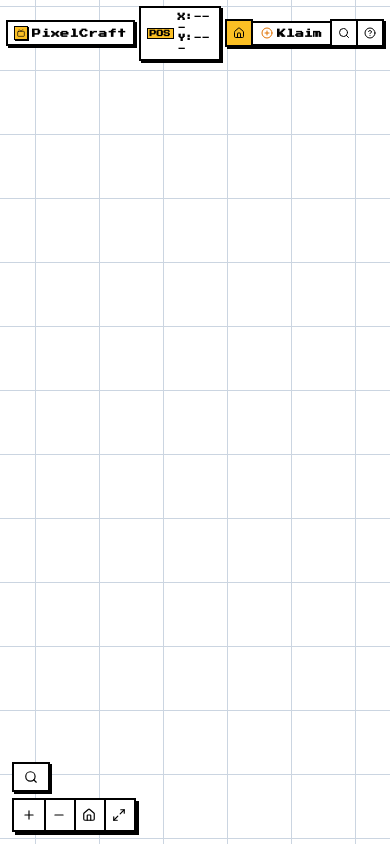
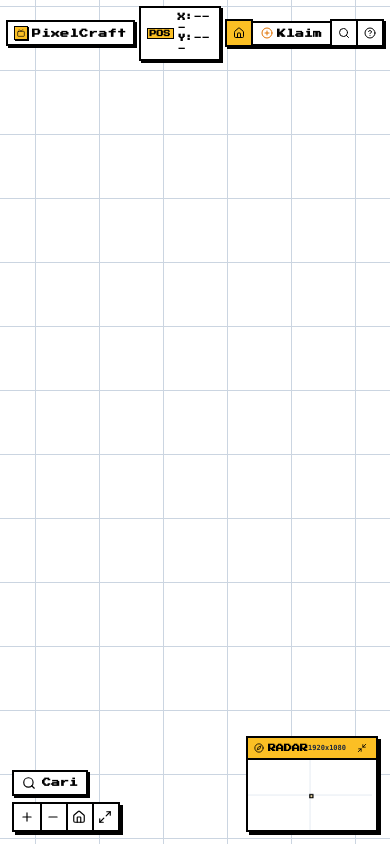
Before and after one commit to nathanutu4-art/walltext, a Next.js app: page / in a window 390 px wide. Built offline with nearby package versions, Linux system fonts and the light colour scheme; no server answers; the database is empty.

Commit message:
fix(ui): show mini radar on mobile with touch interaction and elevate slot action bar

```diff
--- a/src/components/Canvas/CanvasMinimap.tsx
+++ b/src/components/Canvas/CanvasMinimap.tsx
@@ -1,9 +1,9 @@
 'use client';
 
-import React, { useRef, useEffect } from 'react';
+import React, { useRef, useEffect, useState } from 'react';
 import { ViewportState, CanvasCell, CANVAS_WIDTH, CANVAS_HEIGHT } from '@/types/canvas';
 import { CanvasRenderer } from '@/lib/canvas-renderer';
-import { Compass } from 'lucide-react';
+import { Compass, Minimize2 } from 'lucide-react';
 
 interface CanvasMinimapProps {
   viewport: ViewportState;
@@ -17,11 +17,13 @@ export const CanvasMinimap: React.FC<CanvasMinimapProps> = ({
   onTeleportToCell,
 }) => {
   const canvasRef = useRef<HTMLCanvasElement | null>(null);
-  // 16:9 aspect ratio matching 1920x1080
+  const [isCollapsed, setIsCollapsed] = useState(false);
+  // Internal buffer resolution (16:9 aspect ratio matching 1920x1080)
   const minimapWidth = 160;
   const minimapHeight = 90;
 
   useEffect(() => {
+    if (isCollapsed) return;
     const canvas = canvasRef.current;
     if (!canvas) return;
     const ctx = canvas.getContext('2d');
@@ -66,15 +68,15 @@ export const CanvasMinimap: React.FC<CanvasMinimapProps> = ({
     ctx.strokeStyle = '#000000';
     ctx.lineWidth = 1.5;
     ctx.strokeRect(camX1, camY1, Math.max(4, camW), Math.max(4, camH));
-  }, [viewport, cells]);
+  }, [viewport, cells, isCollapsed]);
 
-  const handleMinimapClick = (e: React.MouseEvent<HTMLCanvasElement>) => {
-    const rect = e.currentTarget.getBoundingClientRect();
-    const clickX = e.clientX - rect.left;
-    const clickY = e.clientY - rect.top;
+  const handleInteraction = (clientX: number, clientY: number, target: HTMLCanvasElement) => {
+    const rect = target.getBoundingClientRect();
+    const clickX = Math.max(0, Math.min(rect.width, clientX - rect.left));
+    const clickY = Math.max(0, Math.min(rect.height, clientY - rect.top));
 
-    const cellX = Math.round((clickX / minimapWidth) * CANVAS_WIDTH);
-    const cellY = Math.round((clickY / minimapHeight) * CANVAS_HEIGHT);
+    const cellX = Math.round((clickX / rect.width) * CANVAS_WIDTH);
+    const cellY = Math.round((clickY / rect.height) * CANVAS_HEIGHT);
 
     onTeleportToCell(
       Math.max(0, Math.min(CANVAS_WIDTH - 1, cellX)),
@@ -82,23 +84,56 @@ export const CanvasMinimap: React.FC<CanvasMinimapProps> = ({
     );
   };
 
+  if (isCollapsed) {
+    return (
+      <div className="absolute bottom-3 sm:bottom-5 right-3 sm:right-5 z-20">
+        <button
+          onClick={() => setIsCollapsed(false)}
+          title="Buka Radar Peta"
+          className="flex items-center gap-1.5 px-2 py-1.5 sm:px-2.5 sm:py-2 bg-[#fbbf24] hover:bg-[#f59e0b] text-black border-2 border-black shadow-[3px_3px_0px_#000000] font-pixel text-[9px] font-bold active:translate-x-[1px] active:translate-y-[1px] active:shadow-none cursor-pointer"
+        >
+          <Compass className="w-3.5 h-3.5 text-black" />
+          <span>RADAR</span>
+        </button>
+      </div>
+    );
+  }
+
   return (
-    <div className="hidden sm:block absolute bottom-5 right-5 z-20">
-      <div className="bg-white border-2 border-black shadow-[4px_4px_0px_#000000] overflow-hidden">
+    <div className="absolute bottom-3 sm:bottom-5 right-3 sm:right-5 z-20">
+      <div className="bg-white border-2 border-black shadow-[3px_3px_0px_#000000] sm:shadow-[4px_4px_0px_#000000] overflow-hidden">
         {/* Yellow Header Ribbon */}
-        <div className="bg-[#fbbf24] border-b-2 border-black px-2 py-1 flex items-center justify-between text-[9px] font-pixel text-black font-bold">
+        <div className="bg-[#fbbf24] border-b-2 border-black px-1.5 sm:px-2 py-0.5 sm:py-1 flex items-center justify-between text-[8px] sm:text-[9px] font-pixel text-black font-bold select-none">
           <span className="flex items-center gap-1">
-            <Compass className="w-3 h-3 text-black" /> RADAR PETA
+            <Compass className="w-2.5 h-2.5 sm:w-3 sm:h-3 text-black" /> RADAR
           </span>
-          <span className="font-mono">1920x1080</span>
+          <div className="flex items-center gap-1">
+            <span className="font-mono text-[7px] sm:text-[8px] text-slate-800 hidden min-[380px]:inline">1920x1080</span>
+            <button
+              onClick={() => setIsCollapsed(true)}
+              title="Kecilkan Radar"
+              className="p-0.5 hover:bg-black/15 border border-transparent hover:border-black cursor-pointer ml-1 leading-none"
+            >
+              <Minimize2 className="w-2.5 h-2.5 text-black" />
+            </button>
+          </div>
         </div>
         <div className="relative cursor-crosshair">
           <canvas
             ref={canvasRef}
             width={minimapWidth}
             height={minimapHeight}
-            onClick={handleMinimapClick}
-            title="Klik untuk berpindah posisi kamera"
+            className="w-[124px] h-[70px] sm:w-[160px] sm:h-[90px] block cursor-crosshair touch-none select-none"
+            onClick={(e) => handleInteraction(e.clientX, e.clientY, e.currentTarget)}
+            onTouchStart={(e) => {
+              e.stopPropagation();
+              if (e.touches[0]) handleInteraction(e.touches[0].clientX, e.touches[0].clientY, e.currentTarget);
+            }}
+            onTouchMove={(e) => {
+              e.stopPropagation();
+              if (e.touches[0]) handleInteraction(e.touches[0].clientX, e.touches[0].clientY, e.currentTarget);
+            }}
+            title="Ketuk atau geser untuk berpindah posisi kamera"
           />
         </div>
       </div>
--- a/src/components/Canvas/ControlsOverlay.tsx
+++ b/src/components/Canvas/ControlsOverlay.tsx
@@ -37,10 +37,11 @@ export const ControlsOverlay: React.FC<ControlsOverlayProps> = ({
       <button
         onClick={onOpenSearch}
         title="Cari Pesan atau Teleport Koordinat (Ctrl+K)"
-        className="flex items-center gap-1.5 sm:gap-2 px-2.5 sm:px-3 py-1.5 sm:py-2 bg-white hover:bg-[#fbbf24] text-black border-2 border-black shadow-[2px_2px_0px_#000000] sm:shadow-[3px_3px_0px_#000000] font-pixel text-[9px] sm:text-[10px] font-bold active:translate-x-[1px] active:translate-y-[1px] active:shadow-none transition-all cursor-pointer group w-fit"
+        className="flex items-center gap-1.5 sm:gap-2 px-2 sm:px-3 py-1 sm:py-1.5 bg-white hover:bg-[#fbbf24] text-black border-2 border-black shadow-[2px_2px_0px_#000000] sm:shadow-[3px_3px_0px_#000000] font-pixel text-[9px] sm:text-[10px] font-bold active:translate-x-[1px] active:translate-y-[1px] active:shadow-none transition-all cursor-pointer group w-fit"
       >
         <Search className="w-3.5 h-3.5" />
         <span className="hidden sm:inline">Cari / Teleport</span>
+        <span className="sm:hidden text-[9px]">Cari</span>
         <kbd className="hidden sm:inline px-1 py-0.2 text-[9px] bg-slate-100 border border-black font-mono">
           /
         </kbd>
@@ -51,7 +52,7 @@ export const ControlsOverlay: React.FC<ControlsOverlayProps> = ({
         <button
           onClick={onZoomIn}
           title="Zoom In (+)"
-          className="p-2 sm:p-2.5 hover:bg-[#fbbf24] border-r-2 border-black transition-colors cursor-pointer"
+          className="p-1.5 sm:p-2.5 hover:bg-[#fbbf24] border-r-2 border-black transition-colors cursor-pointer"
         >
           <Plus className="w-3.5 h-3.5 sm:w-4 sm:h-4" />
         </button>
@@ -59,7 +60,7 @@ export const ControlsOverlay: React.FC<ControlsOverlayProps> = ({
         <button
           onClick={onZoomOut}
           title="Zoom Out (-)"
-          className="p-2 sm:p-2.5 hover:bg-[#fbbf24] border-r-2 border-black transition-colors cursor-pointer"
+          className="p-1.5 sm:p-2.5 hover:bg-[#fbbf24] border-r-2 border-black transition-colors cursor-pointer"
         >
           <Minus className="w-3.5 h-3.5 sm:w-4 sm:h-4" />
         </button>
@@ -67,7 +68,7 @@ export const ControlsOverlay: React.FC<ControlsOverlayProps> = ({
         <button
           onClick={() => onResetView(INITIAL_SPAWN_X, INITIAL_SPAWN_Y)}
           title="Kembali ke Pusat Genesis (960, 540)"
-          className="p-2 sm:p-2.5 hover:bg-[#fbbf24] border-r-2 border-black transition-colors cursor-pointer"
+          className="p-1.5 sm:p-2.5 hover:bg-[#fbbf24] border-r-2 border-black transition-colors cursor-pointer"
         >
           <Home className="w-3.5 h-3.5 sm:w-4 sm:h-4" />
         </button>
@@ -75,7 +76,7 @@ export const ControlsOverlay: React.FC<ControlsOverlayProps> = ({
         <button
           onClick={toggleFullscreen}
           title={isFullscreen ? 'Keluar Fullscreen' : 'Layar Penuh'}
-          className="p-2 sm:p-2.5 hover:bg-[#fbbf24] transition-colors cursor-pointer"
+          className="p-1.5 sm:p-2.5 hover:bg-[#fbbf24] transition-colors cursor-pointer"
         >
           {isFullscreen ? (
             <Minimize2 className="w-3.5 h-3.5 sm:w-4 sm:h-4" />
--- a/src/components/Search/TeleportSearchModal.tsx
+++ b/src/components/Search/TeleportSearchModal.tsx
@@ -70,13 +70,13 @@ export const TeleportSearchModal: React.FC<TeleportSearchModalProps> = ({
   ];
 
   return (
-    <div className="fixed inset-0 z-50 flex items-center justify-center p-4 bg-black/60 backdrop-blur-xs animate-in fade-in duration-150">
-      <div className="relative w-full max-w-lg bg-white border-3 border-black shadow-[8px_8px_0px_#000000] text-black flex flex-col overflow-hidden">
+    <div className="fixed inset-0 z-50 flex items-center justify-center p-3 sm:p-4 bg-black/60 backdrop-blur-xs animate-in fade-in duration-150">
+      <div className="relative w-full max-w-lg max-h-[92vh] bg-white border-3 border-black shadow-[8px_8px_0px_#000000] text-black flex flex-col overflow-hidden">
         {/* Header - Yellow Pixel Banner */}
-        <div className="bg-[#fbbf24] border-b-2 border-black p-3.5 flex items-center justify-between">
+        <div className="bg-[#fbbf24] border-b-2 border-black p-3 sm:p-3.5 flex items-center justify-between shrink-0">
           <div className="flex items-center gap-2">
             <Navigation className="w-4 h-4 text-black" />
-            <h3 className="font-pixel text-xs font-bold text-black">TELEPORT & CARI PESAN</h3>
+            <h3 className="font-pixel text-[11px] sm:text-xs font-bold text-black">TELEPORT & CARI PESAN</h3>
           </div>
           <button
             onClick={onClose}
@@ -86,7 +86,7 @@ export const TeleportSearchModal: React.FC<TeleportSearchModalProps> = ({
           </button>
         </div>
 
-        <div className="p-4 sm:p-5 flex flex-col gap-4">
+        <div className="p-3 sm:p-5 flex flex-col gap-3 sm:gap-4 overflow-y-auto">
           {/* Coordinate Jump Form */}
           <form
             onSubmit={handleCoordinateTeleport}
```
Also changed, not shown: src/components/Canvas/InfiniteCanvas.tsx (+17 -15 lines).
